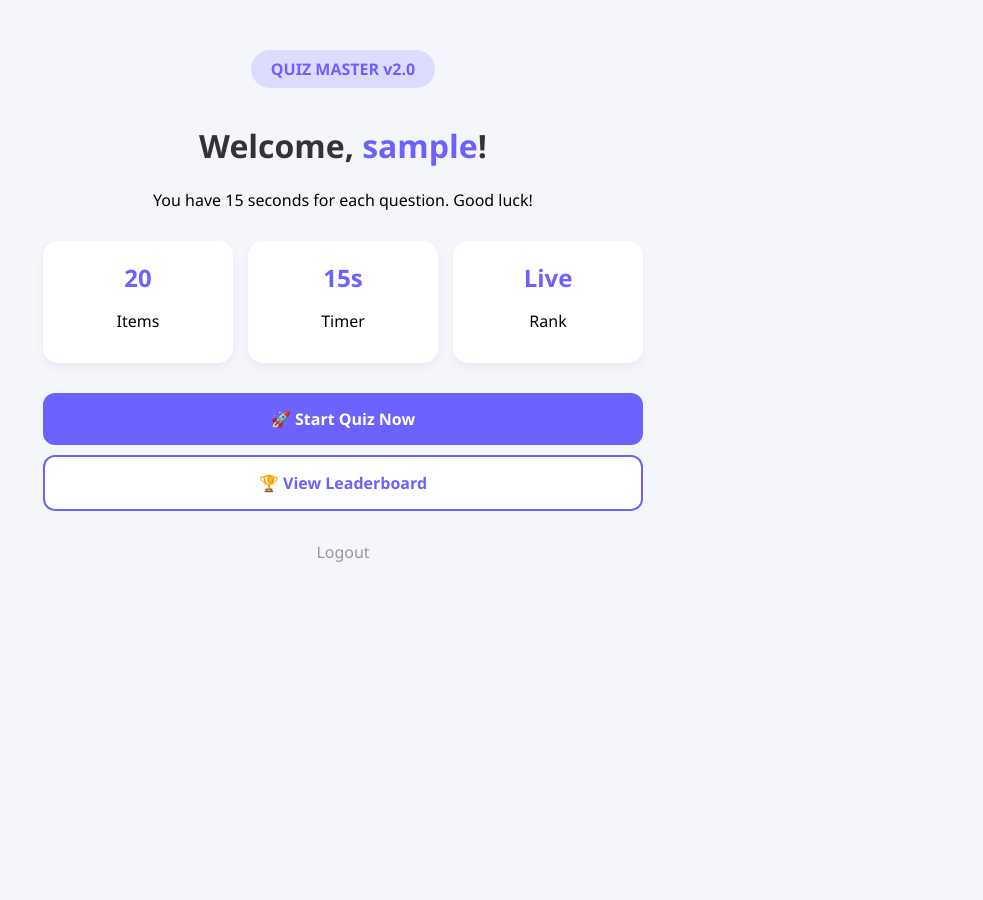
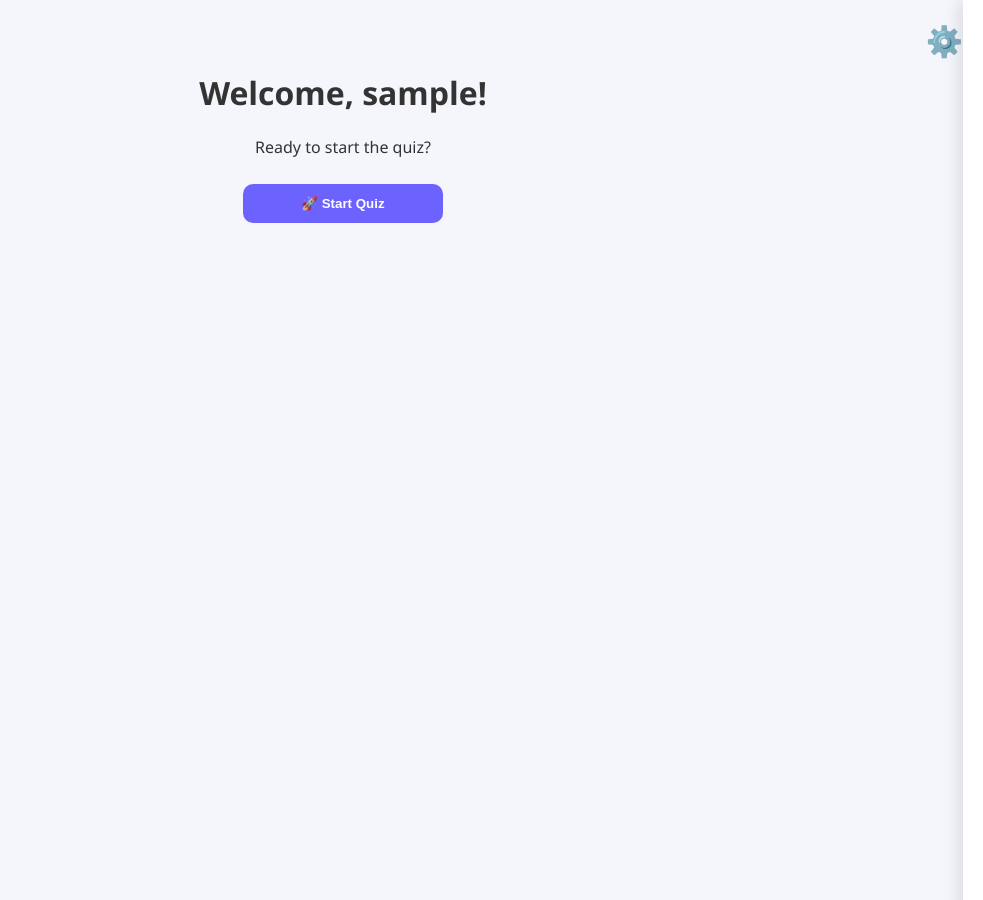
Before and after one commit to tanharahman2003t-art/Nayon, a Flask app: page / in a window 1280 px wide. Shown: the whole page, without its empty margins (297-1280 px from the left). Run offline with Flask 3, Linux system fonts and the light colour scheme; the visitor is signed in with stand-in values (Sample User, id 1).

Commit message:
Update index.html

```diff
--- a/templates/index.html
+++ b/templates/index.html
@@ -5,37 +5,119 @@
     <meta name="viewport" content="width=device-width, initial-scale=1.0">
     <title>Quiz Master - Home</title>
     <style>
-        body { font-family: 'Segoe UI', sans-serif; background: #f5f6fb; text-align: center; margin: 0; }
-        .container { padding: 50px 20px; max-width: 600px; margin: auto; }
-        .badge { background: #dcdcff; color: #6c63ff; padding: 8px 20px; border-radius: 20px; font-weight: bold; margin-bottom: 15px; display: inline-block; }
-        h1 { color: #333; font-size: 32px; }
-        .user-welcome { color: #6c63ff; font-weight: bold; }
-        .cards { display: grid; grid-template-columns: repeat(3, 1fr); gap: 15px; margin: 30px 0; }
-        .card { background: white; padding: 15px; border-radius: 15px; box-shadow: 0 4px 10px rgba(0,0,0,0.05); }
-        .card h2 { color: #6c63ff; margin: 5px 0; }
-        .btn-group { display: flex; flex-direction: column; gap: 10px; }
-        .btn { background: #6c63ff; color: white; padding: 15px; border-radius: 12px; text-decoration: none; font-weight: bold; transition: 0.3s; }
-        .btn:hover { background: #5a52e0; transform: translateY(-2px); }
-        .btn-alt { background: white; color: #6c63ff; border: 2px solid #6c63ff; }
+        /* CSS Variables for Dark Mode */
+        :root {
+            --bg-color: #f5f6fb;
+            --card-bg: white;
+            --text-color: #333;
+            --primary: #6c63ff;
+        }
+
+        [data-theme="dark"] {
+            --bg-color: #1a1a2e;
+            --card-bg: #16213e;
+            --text-color: #e9ecef;
+        }
+
+        body { font-family: 'Segoe UI', sans-serif; background: var(--bg-color); color: var(--text-color); margin: 0; transition: 0.3s; }
+
+        /* Sidebar Styles */
+        .sidebar {
+            position: fixed; right: -300px; top: 0; width: 280px; height: 100%;
+            background: var(--card-bg); box-shadow: -5px 0 15px rgba(0,0,0,0.1);
+            transition: 0.4s; z-index: 1000; padding: 20px;
+        }
+        .sidebar.active { right: 0; }
+
+        .profile-circle {
+            width: 80px; height: 80px; border-radius: 50%; background: #ddd;
+            margin: 10px auto; overflow: hidden; border: 3px solid var(--primary);
+        }
+        .profile-circle img { width: 100%; height: 100%; object-fit: cover; }
+
+        /* General UI */
+        .container { padding: 50px 20px; text-align: center; }
+        .settings-icon { position: absolute; top: 20px; right: 20px; font-size: 30px; cursor: pointer; }
+        .btn { background: var(--primary); color: white; padding: 12px 25px; border-radius: 10px; border:none; cursor:pointer; font-weight:bold; width: 100%; margin-top: 10px; }
+        .input-group { margin-bottom: 15px; text-align: left; }
+        .input-group input { width: 100%; padding: 10px; border-radius: 5px; border: 1px solid #ddd; box-sizing: border-box; }
+
+        .dark-mode-toggle { display: flex; justify-content: space-between; align-items: center; margin-top: 20px; padding: 10px; background: #eee; border-radius: 10px; color: #333; }
     </style>
 </head>
 <body>
-    <div class="container">
-        <div class="badge">QUIZ MASTER v2.0</div>
-        <h1>Welcome, <span class="user-welcome">{{ username }}</span>!</h1>
-        <p>You have 15 seconds for each question. Good luck!</p>
 
-        <div class="cards">
-            <div class="card"><h2>{{ total }}</h2><p>Items</p></div>
-            <div class="card"><h2>15s</h2><p>Timer</p></div>
-            <div class="card"><h2>Live</h2><p>Rank</p></div>
+    <div class="settings-icon" onclick="toggleSidebar()">⚙️</div>
+
+    <div class="sidebar" id="sidebar">
+        <h3 onclick="toggleSidebar()" style="cursor:pointer;">✖ Close</h3>
+        <div class="profile-circle">
+            <img src="{{ url_for('static', filename=session.get('profile_pic', 'default_avatar.png')) }}" id="preview">
         </div>
 
-        <div class="btn-group">
-            <a href="/start" class="btn">🚀 Start Quiz Now</a>
-            <a href="/leaderboard" class="btn btn-alt">🏆 View Leaderboard</a>
-            <a href="/logout" style="margin-top:20px; color:#999; text-decoration:none;">Logout</a>
+        <form action="/update_profile" method="POST" enctype="multipart/form-data">
+            <div class="input-group">
+                <label>Change Name:</label>
+                <input type="text" name="username" value="{{ username }}">
+            </div>
+            <div class="input-group">
+                <label>Change Photo:</label>
+                <input type="file" name="profile_pic" onchange="previewImage(this)">
+            </div>
+            <button type="submit" class="btn">Save Settings</button>
+        </form>
+
+        <div class="dark-mode-toggle">
+            <span>Dark Mode</span>
+            <input type="checkbox" id="darkModeCheckbox" onchange="toggleDarkMode()">
         </div>
     </div>
+
+    <div class="container">
+        <h1>Welcome, {{ username }}!</h1>
+        <div class="cards">
+            <p>Ready to start the quiz?</p>
+        </div>
+        <a href="/start" style="text-decoration:none;"><button class="btn" style="width:200px">🚀 Start Quiz</button></a>
+    </div>
+
+    <script>
+        // Sidebar Toggle
+        function toggleSidebar() {
+            document.getElementById("sidebar").classList.toggle("active");
+        }
+
+        // Image Preview
+        function previewImage(input) {
+            if (input.files && input.files[0]) {
+                var reader = new FileReader();
+                reader.onload = function(e) {
+                    document.getElementById('preview').src = e.target.result;
+                }
+                reader.readAsDataURL(input.files[0]);
+            }
+        }
+
+        // Dark Mode Logic
+        function toggleDarkMode() {
+            const isDark = document.getElementById("darkModeCheckbox").checked;
+            if (isDark) {
+                document.documentElement.setAttribute("data-theme", "dark");
+                localStorage.setItem("theme", "dark");
+            } else {
+                document.documentElement.setAttribute("data-theme", "light");
+                localStorage.setItem("theme", "light");
+            }
+        }
+
+        // Load Theme on Start
+        window.onload = () => {
+            const savedTheme = localStorage.getItem("theme");
+            if (savedTheme === "dark") {
+                document.documentElement.setAttribute("data-theme", "dark");
+                document.getElementById("darkModeCheckbox").checked = true;
+            }
+        };
+    </script>
 </body>
 </html>
```
